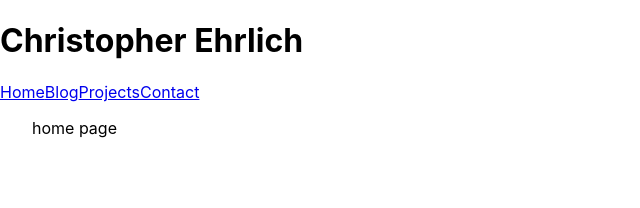
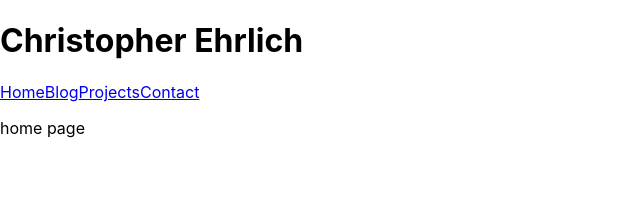
Before and after one commit to c-ehrlich/personal-site, a Next.js app: page / in a window 1280 px wide. Shown: the top 208 px of the page, without its empty margins (0-640 px from the left). Built offline with nearby package versions, Linux system fonts and the light colour scheme.

Commit message:
Add springIn effect to index

```diff
--- a/pages/index.tsx
+++ b/pages/index.tsx
@@ -1,19 +1,20 @@
-import type { NextPage } from 'next'
-import Head from 'next/head'
-import Image from 'next/image'
-import styles from '../styles/Home.module.css'
+import type { NextPage } from 'next';
+import Head from 'next/head';
+import PageSectionContainer from '../components/PageSectionContainer';
 
 const Home: NextPage = () => {
   return (
-    <div className={styles.container}>
-      <Head>
-        <title>Christopher Ehrlich</title>
-        <meta name="description" content="Full-Stack Developer" />
-        <link rel="icon" href="/favicon.ico" />
-      </Head>
-      <p>home page</p>
-    </div>
-  )
-}
+    <PageSectionContainer>
+      <>
+        <Head>
+          <title>Christopher Ehrlich</title>
+          <meta name='description' content='Full-Stack Developer' />
+          <link rel='icon' href='/favicon.ico' />
+        </Head>
+        <p>home page</p>
+      </>
+    </PageSectionContainer>
+  );
+};
 
-export default Home
+export default Home;
```
